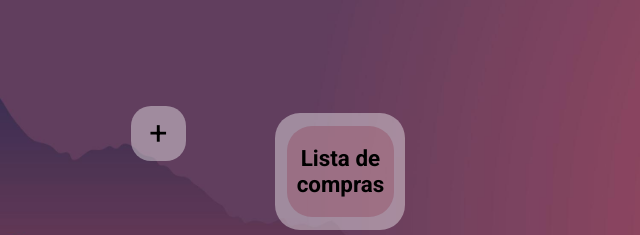
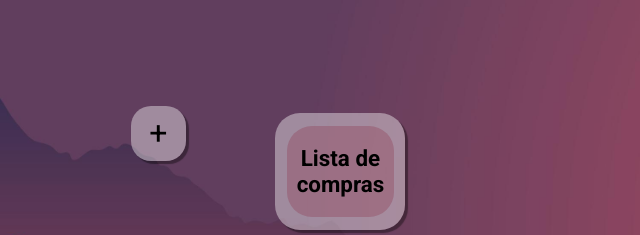
Before and after one commit to VitoriaMariadev/to-do-list-html, a plain HTML site: page index.html in a window 1280 px wide. Shown: the top 235 px of the page, 0-640 px from the left. Drawn offline with Linux system fonts and the light colour scheme.

Commit message:
Colocando efeitos

```diff
--- a/css/style.css
+++ b/css/style.css
@@ -47,6 +47,7 @@ main{
     height: 55px;
     font-size: 2rem;
     cursor: pointer;
+    box-shadow: 3px 3px 1px 0px #00000060;
 
 }
 
@@ -73,6 +74,7 @@ main{
     display: flex;
     align-items: center;
     justify-content: center;
+    box-shadow: 3px 3px 1px 0px #00000060;
 }
 
 .efeito{
--- a/terefas/style-pag.css
+++ b/terefas/style-pag.css
@@ -39,6 +39,7 @@ main{
     align-items: center;
     justify-content: center;
     padding: 2px 2px 2px 2px;
+
 }
 
 
@@ -50,6 +51,7 @@ main{
     height: 55px;
     font-size: 2rem;
     cursor: pointer;
+    box-shadow: 3px 3px 1px 0px #00000060;
 }
 
 .mais:hover{
@@ -68,6 +70,7 @@ main{
     flex-direction: column;
     padding-top: 20px;
     overflow:auto;
+    box-shadow: 3px 3px 1px 0px #00000060;
 }
 
 .dias{
```
